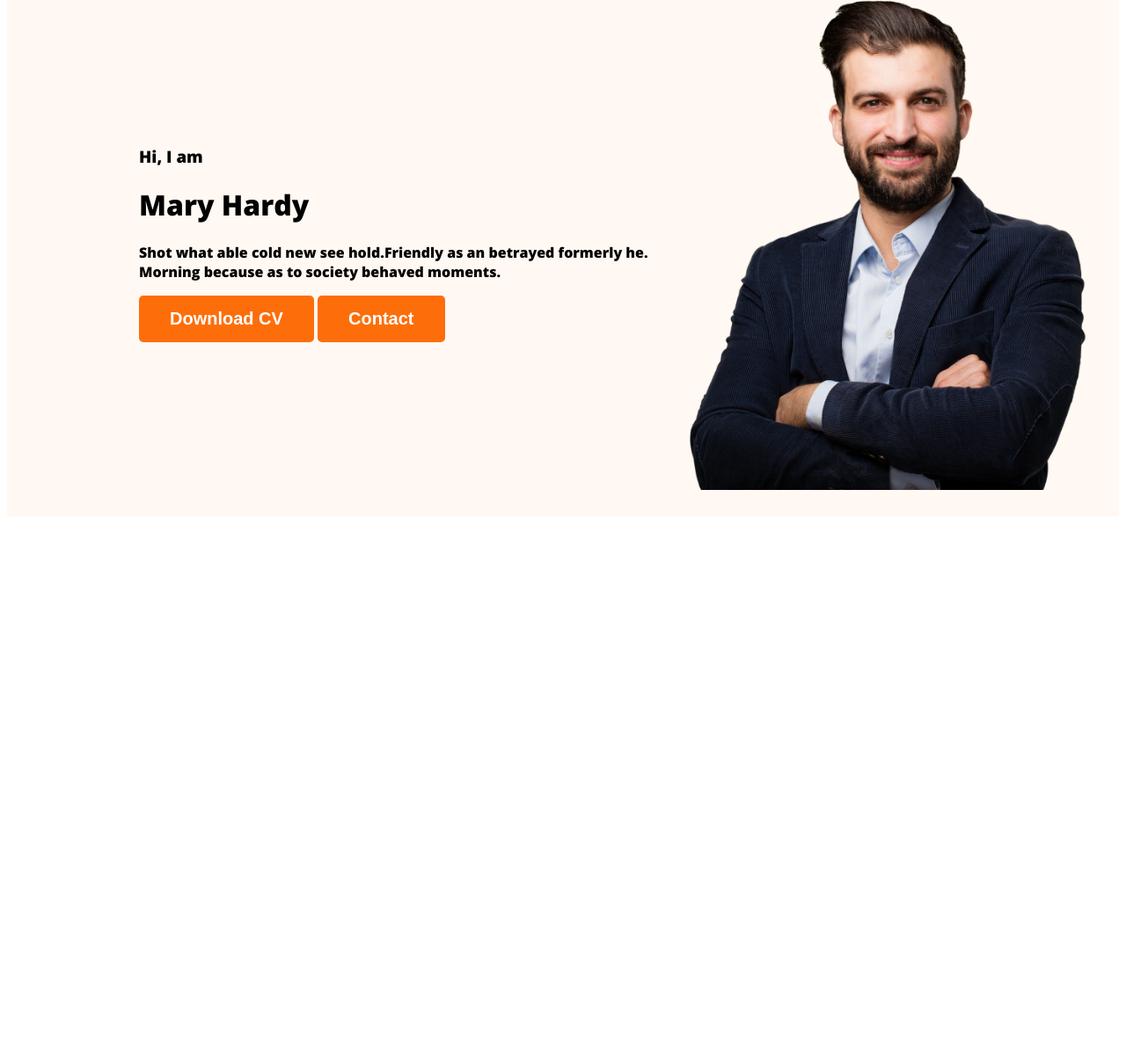
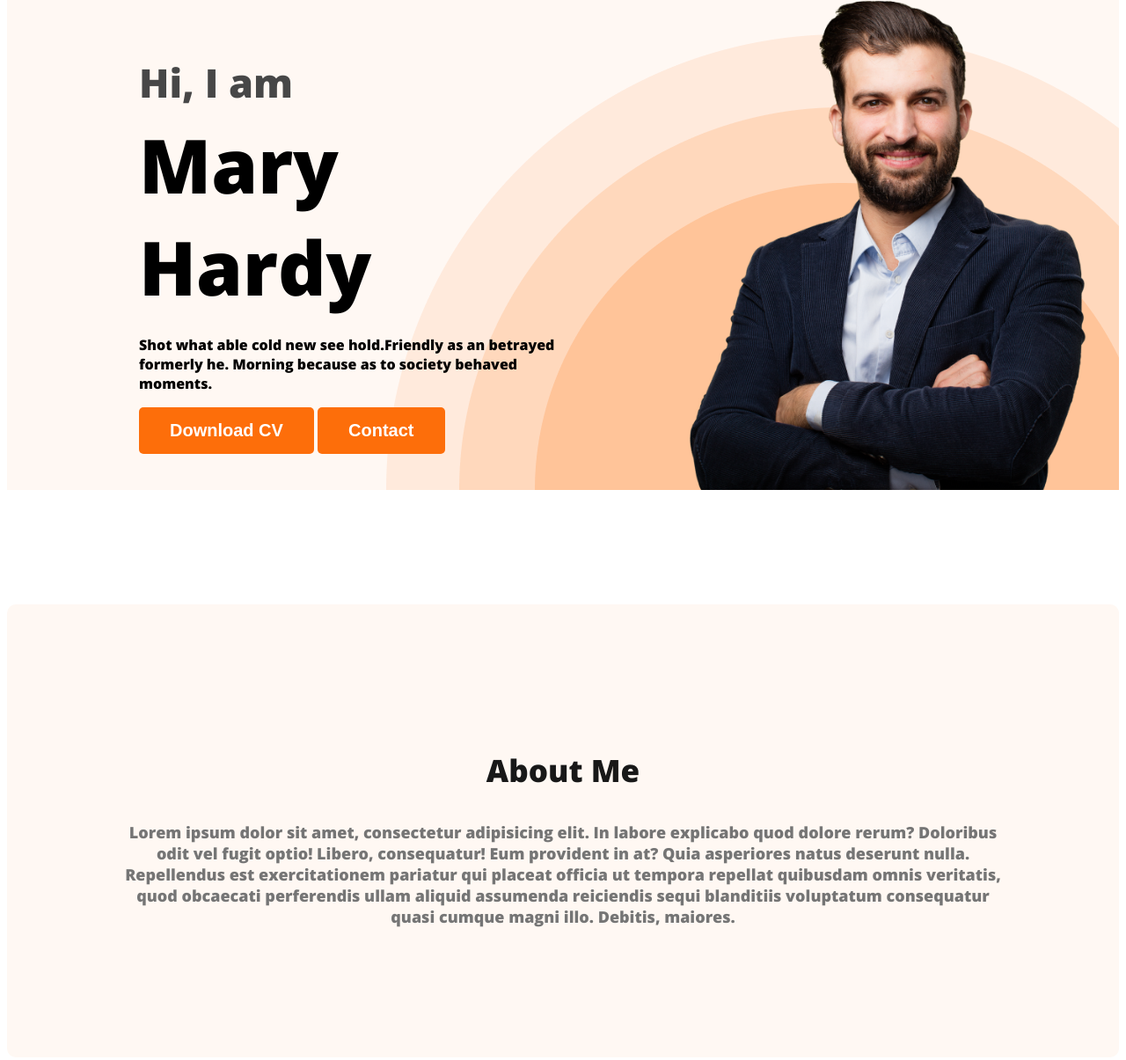
Before and after one commit to codexjamil/my-portfolio, a plain HTML site: page index.html in a window 1280 px wide. Shown: the part 211-1416 px from the top of the page at 88% size. Before the commit the page ends 806 px from the top, so only its background shows below. Drawn offline with nearby package versions, Linux system fonts and the light colour scheme.

Commit message:
about section created

```diff
--- a/index.html
+++ b/index.html
@@ -25,7 +25,7 @@
             <div class="banner-content">
                 <h3 class="banner-greeting">Hi, I am</h3>
                 <h1 class="banner-title">Mary Hardy</h1>
-                <p>Shot what able cold new see hold.Friendly as an betrayed formerly he. Morning because as to society
+                <p class="banner-description">Shot what able cold new see hold.Friendly as an betrayed formerly he. Morning because as to society
                 behaved moments.</p>
                 <button class="btn-primary">Download CV</button>
                 <button class="btn-primary">Contact</button>
@@ -34,7 +34,11 @@
         </div>
     </header>
     <main>
-
+        <section class="about">
+            <h3 class="section-title">About Me</h3>
+            <p class="section-description">Lorem ipsum dolor sit amet, consectetur adipisicing elit. In labore explicabo quod dolore rerum? Doloribus odit vel fugit optio! Libero, consequatur! Eum provident in at? Quia asperiores natus deserunt nulla.
+            Repellendus est exercitationem pariatur qui placeat officia ut tempora repellat quibusdam omnis veritatis, quod obcaecati perferendis ullam aliquid assumenda reiciendis sequi blanditiis voluptatum consequatur quasi cumque magni illo. Debitis, maiores.</p>
+        </section>
     </main>
     <footer>
 
--- a/styles/portfolio.css
+++ b/styles/portfolio.css
@@ -17,6 +17,18 @@ body {
     font-size: 20px;
     font-weight: 700;
     padding: 15px 35px;
+}
+.section-title{
+    color: #181818;
+    text-align: center;
+    font-size: 35px;
+    font-weight: 700;
+}
+.section-description{
+    color: #757575;
+    text-align: center;
+    font-size: 18px;
+
 }
 
 /* nav related styles */
@@ -50,12 +62,40 @@ nav a {
 /* header related style */
 .header{
     background-color: #FFF8F3;
+    background-image: url('../images/header_bg.png');
+    background-repeat: no-repeat;
+    background-position: bottom right;
 }
 .banner{
-    padding: 30px 30px 30px 150px;
+    padding: 30px 30px 0px 150px;
     display: flex;
     align-items: center;
+    justify-content: space-between;
+}
+.banner-content{
+    max-width: 500px;
 }
 .profile-pic{
     width: 500px;
 }
+.banner-greeting{
+    font-size: 45px;
+    color: #474747;
+    margin-bottom: 0;
+}
+.banner-title{
+    font-size: 85px;
+    font-weight: 700;
+    margin-top: 5px;
+    margin-bottom: 20px;
+}
+.banner-description{
+    margin-top: 0px;
+}
+/* main section styles */
+.about{
+    padding: 130px;
+    background-color: #FFF8F3;
+    border-radius: 10px;
+    margin: 130px 0;
+}
```
